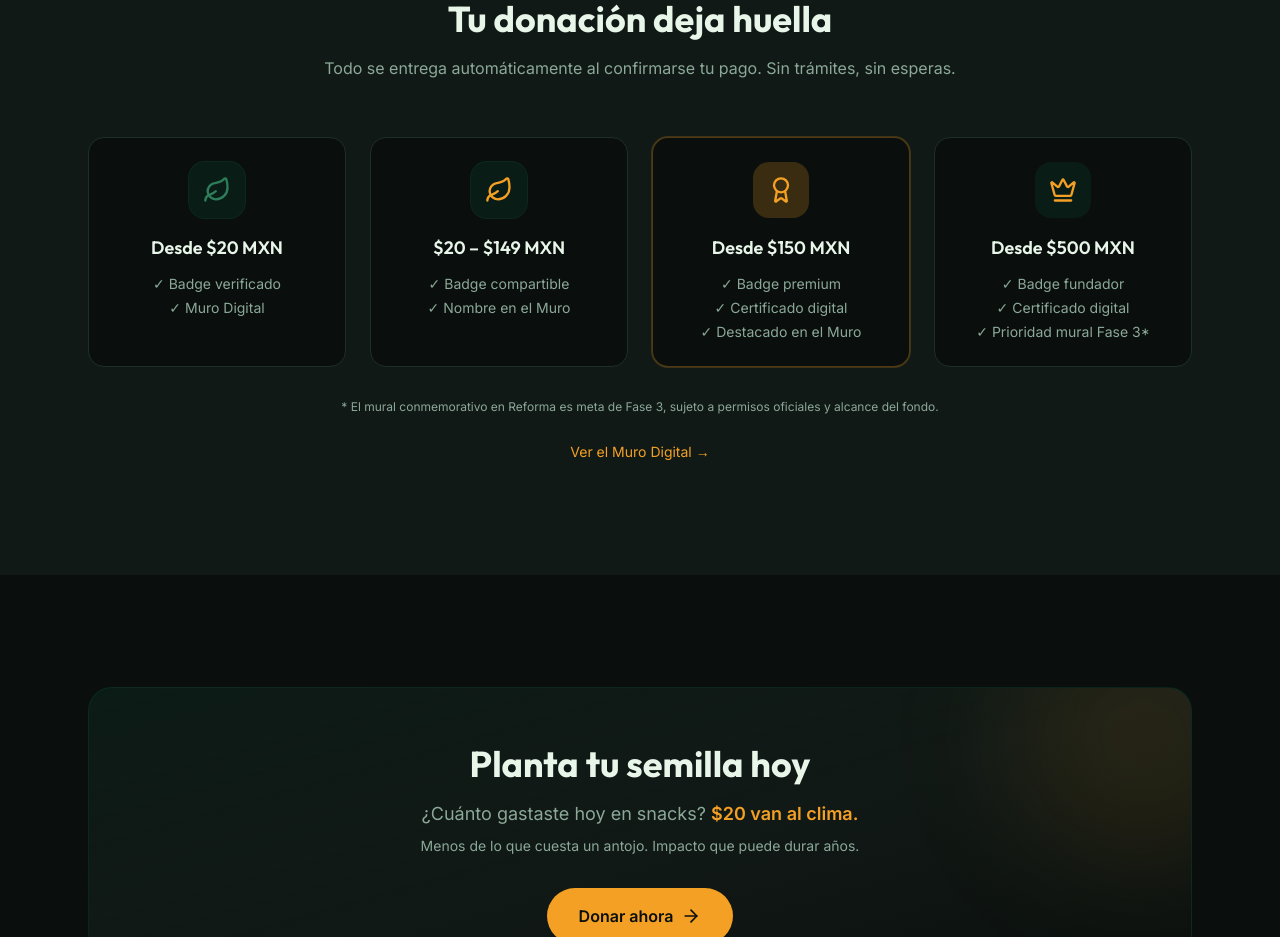
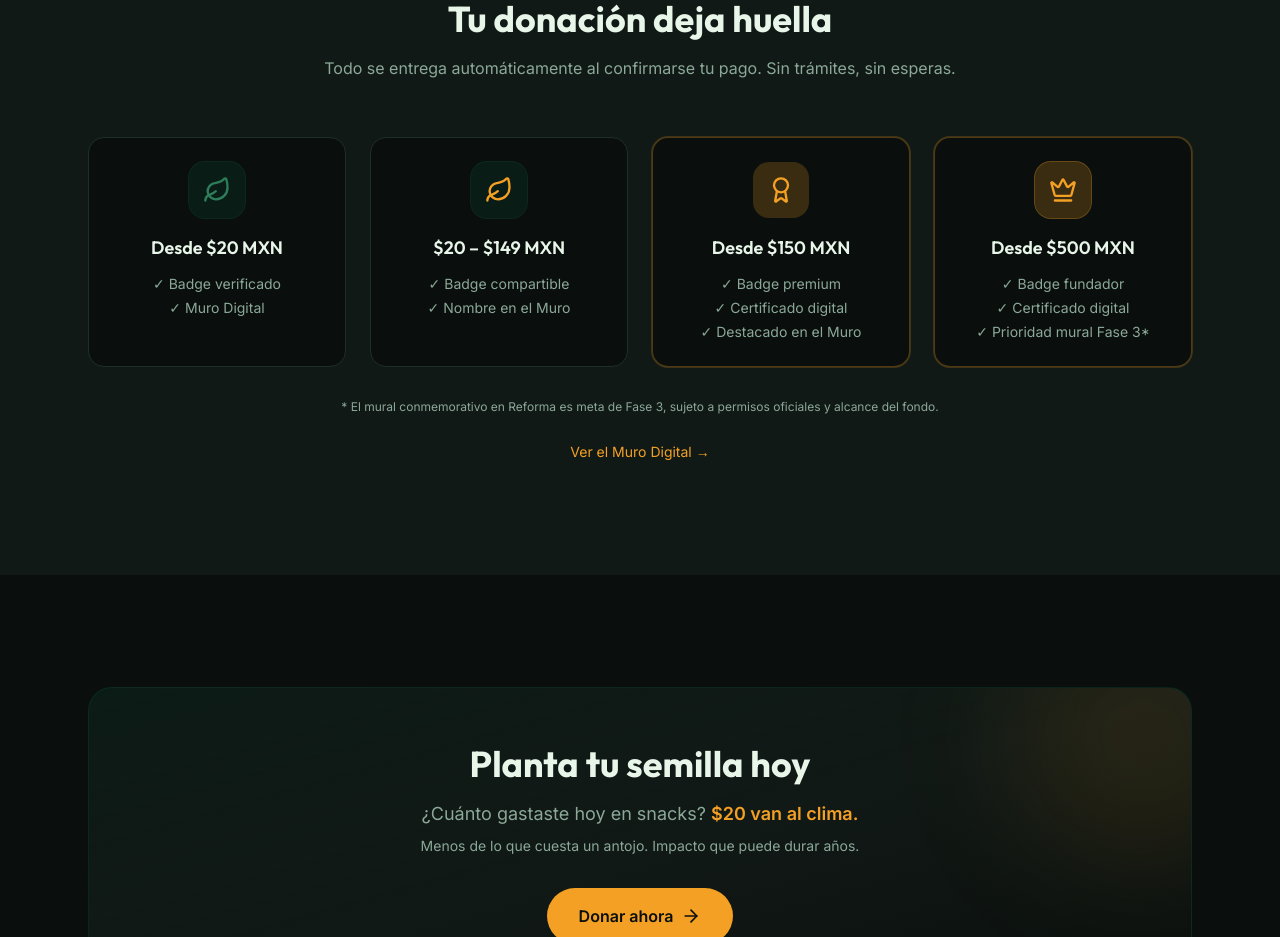
Before and after one commit to fusaoprince1/semilla-climatica, a Next.js app: page / in a window 1280 px wide. Shown: the part 3240-4177 px from the top of the page. Built offline with nearby package versions, Linux system fonts and the light colour scheme; no server answers.

Commit message:
Brillo ambar en hover para tarjeta fundador 500
Co-authored-by: Cursor <cursoragent@cursor.com>

```diff
--- a/src/app/globals.css
+++ b/src/app/globals.css
@@ -64,6 +64,11 @@ body {
   box-shadow: 0 0 30px rgba(13, 79, 60, 0.3);
 }
 
+.card-glow-accent:hover {
+  box-shadow: 0 0 32px rgba(244, 160, 36, 0.4);
+  border-color: rgba(244, 160, 36, 0.45);
+}
+
 @keyframes float {
   0%,
   100% {
--- a/src/components/Rewards.tsx
+++ b/src/components/Rewards.tsx
@@ -57,9 +57,9 @@ export default function Rewards() {
             </ul>
           </div>
 
-          <div className="card-glow rounded-2xl border border-border bg-background p-6 text-center transition">
-            <div className="mx-auto flex h-14 w-14 items-center justify-center rounded-2xl bg-primary/20">
-              <Crown className="h-7 w-7 text-accent" />
+          <div className="card-glow-accent group rounded-2xl border border-accent/30 bg-background p-6 text-center ring-1 ring-accent/20 transition">
+            <div className="mx-auto flex h-14 w-14 items-center justify-center rounded-2xl bg-accent/20 ring-1 ring-accent/40 transition group-hover:bg-accent/30 group-hover:shadow-[0_0_20px_rgba(244,160,36,0.45)] group-hover:ring-accent/70">
+              <Crown className="h-7 w-7 text-accent transition group-hover:drop-shadow-[0_0_10px_rgba(244,160,36,0.9)]" />
             </div>
             <h3 className="mt-4 font-display text-lg font-semibold">
               Desde $500 MXN
```
